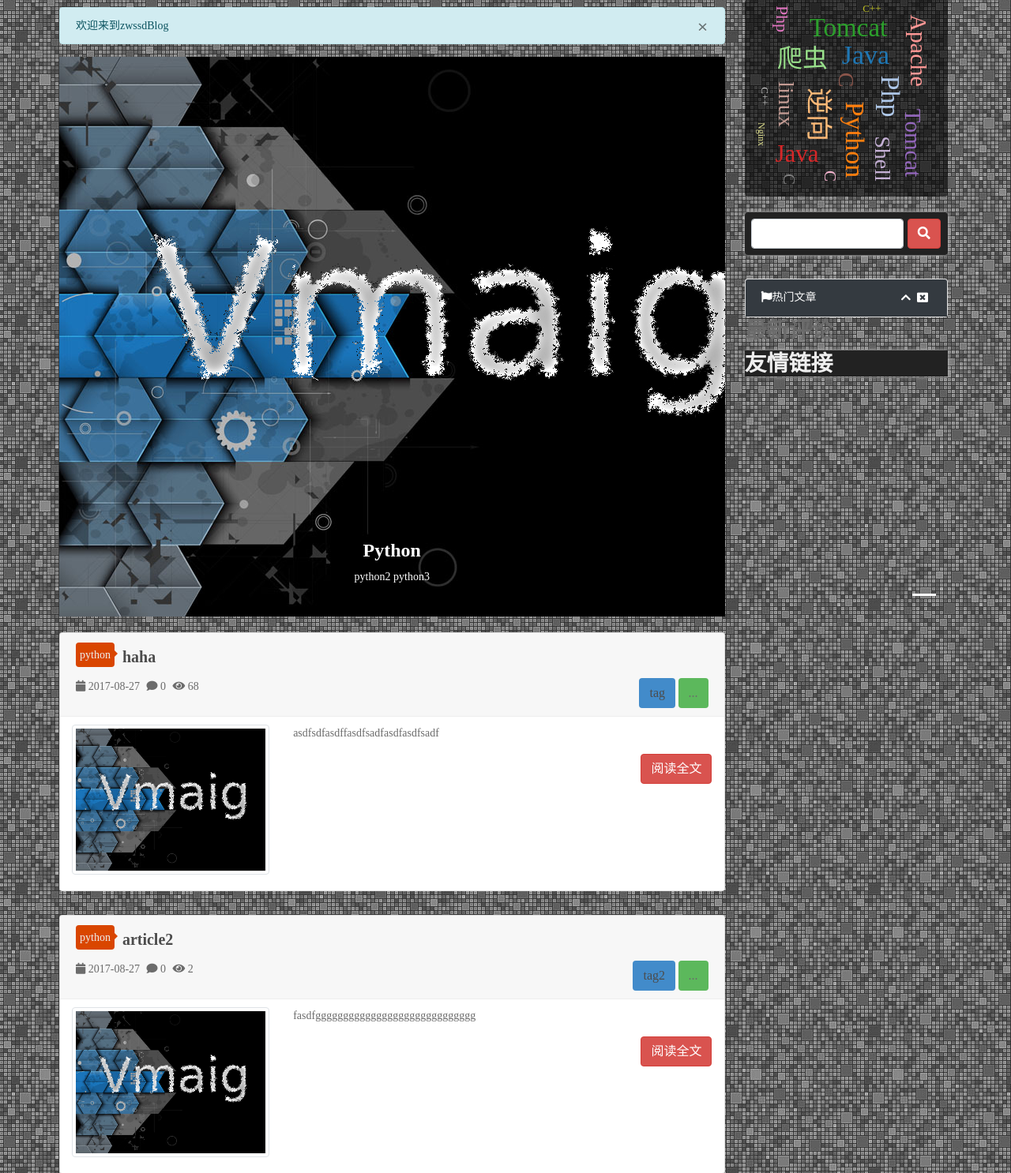
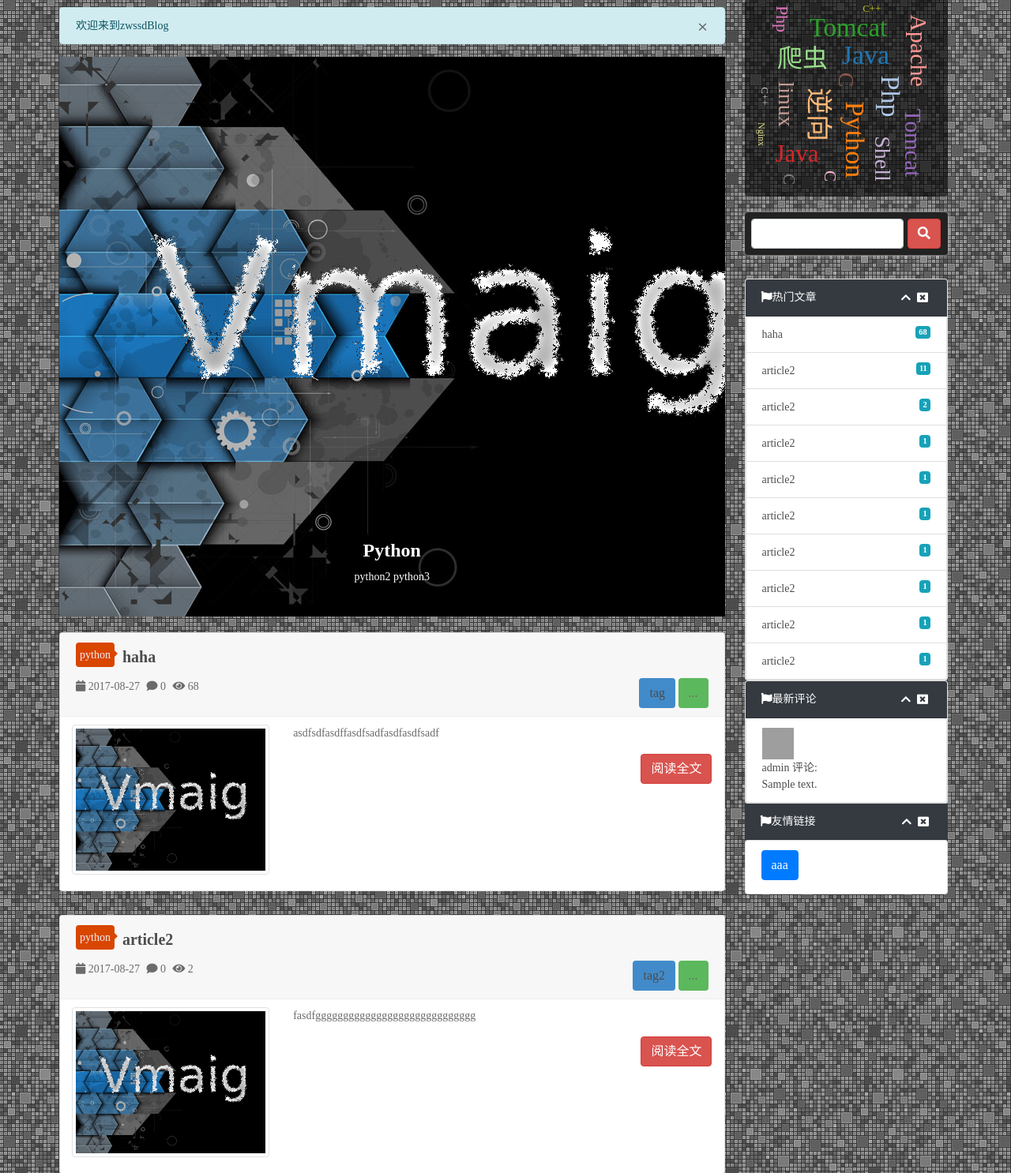
Before and after one commit to zwssd/zwssdBlog, a Django app: page / in a window 1280 px wide. Shown: the part 91-1577 px from the top of the page at 79% size. Run offline with Django 3.2, Linux system fonts and the light colour scheme; data comes from the database, SQL or seed files in the repository; both versions use the stored data as it was after the commit; tables that the repository leaves empty hold one stand-in row (values such as "Sample post"); parts of the project's set-up code (start-up, migrations or seed data) failed here and were passed over; some libraries are stand-ins or nearby versions; grey boxes are pictures that could not be loaded.

Commit message:
修正了右边菜单项了。

```diff
--- a/zblog/templates/zblog/fragment/hotest_posts.html
+++ b/zblog/templates/zblog/fragment/hotest_posts.html
@@ -1,11 +1,10 @@
-
   <div class="card">
     <div class="card-header bg-dark text-white">
       <i class="fas fa-flag"></i>热门文章
     <i class="fas fa-window-close float-right m-1 zbtn panel-close"></i>
     <i class="fas fa-chevron-up float-right m-1 zbtn panel-collapse" data-toggle="collapse" data-target="#hotest-post-list"></i>
   </div>
-    <div id="hotest-post-list" class="list-group collapse in">
+    <div id="hotest-post-list" class="list-group collapse show">
       {% for article in hot_article_list %}
           <li class="list-group-item">
           <span class="hotest-post-title"><a href="{% url 'article-detail-view' article.en_title %}">{{article.title}}</a> </span>
--- a/zblog/templates/zblog/fragment/links.html
+++ b/zblog/templates/zblog/fragment/links.html
@@ -1,17 +1,16 @@
-<div id="vmaig-links">
-    <div class="panel panel-vmaig">
-        <div class="panel-heading">
-            <h3 class="panel-title">
-                <span class="glyphicon glyphicon-link"></span>
-                    友情链接
-                <span class="glyphicon glyphicon-remove btn panel-close pull-right"></span>
-                <span class="glyphicon glyphicon-chevron-up btn panel-collapse pull-right"  data-toggle="collapse" data-target="#links"></span>
-            </h3>
-        </div>
-        <div id="links" class="padding10 list-group collapse in">
-            {% for link in links %}
-            <a title="{{link.title}}" target="_blank" href="{{link.url}}" class="btn btn-xs btn-{{link.color}}">{{link.title}}</a>
-            {% endfor %}
-        </div>
+<div class="panel-group" id="accordion">
+<div class="panel panel-default">
+    <div class="card-header bg-dark text-white">
+      <i class="fas fa-flag"></i>友情链接
+    <i class="fas fa-window-close float-right m-1 zbtn "></i>
+    <i class="fas fa-chevron-up float-right m-1 zbtn panel-collapse" data-toggle="collapse" data-target="#links"></i>
+  </div>
+    <div id="links" class="panel-collapse collapse show">
+      {% for link in links %}
+          <li class="list-group-item">
+              <a title="{{link.title}}" target="_blank" href="{{link.url}}" class="btn btn-xs btn-{{link.color}}">{{link.title}}</a>
+          </li>
+      {% endfor %}
     </div>
 </div>
+  </div>
--- a/zcomments/templates/zcomments/latest_comments.html
+++ b/zcomments/templates/zcomments/latest_comments.html
@@ -1,14 +1,10 @@
-<div id="vmaig-latest-comments">
-    <div class="panel panel-vmaig-comments">
-        <div class="panel-heading">
-            <h3 class="panel-title">
-                <span class="glyphicon glyphicon-comment"></span>
-                最新评论
-                <span class="glyphicon glyphicon-remove btn panel-close pull-right" data-dismiss="alert"></span>
-                <span class="glyphicon glyphicon-chevron-up btn panel-collapse pull-right"  data-toggle="collapse" data-target="#latest-comment-list"></span>
-            </h3>
-        </div>
-        <ul id="latest-comment-list" class="list-group collapse in">
+  <div class="card">
+    <div class="card-header bg-dark text-white">
+      <i class="fas fa-flag"></i>最新评论
+    <i class="fas fa-window-close float-right m-1 zbtn panel-close"></i>
+    <i class="fas fa-chevron-up float-right m-1 zbtn panel-collapse" data-toggle="collapse" data-target="#latest-comment-list"></i>
+  </div>
+        <div id="latest-comment-list" class="list-group collapse show">
             {% for comment in latest_comment_list%}
             <li class="list-group-item clearfix">
             <div class="comment-tx">
@@ -35,6 +31,5 @@
             </div>
             </li>
             {% endfor %}
-        </ul>
-    </div>
+        </div>
 </div>
--- a/zwssdBlog/urls.py
+++ b/zwssdBlog/urls.py
@@ -19,7 +19,7 @@
 from django.conf.urls import include, url
 
 urlpatterns = [
-    path('zadmin/', admin.site.urls),
+    path('admin/', admin.site.urls),
     path('output/', output),
     url(r'', include('zblog.urls')),
 ]
```
Also changed, not shown: db.sqlite3.
